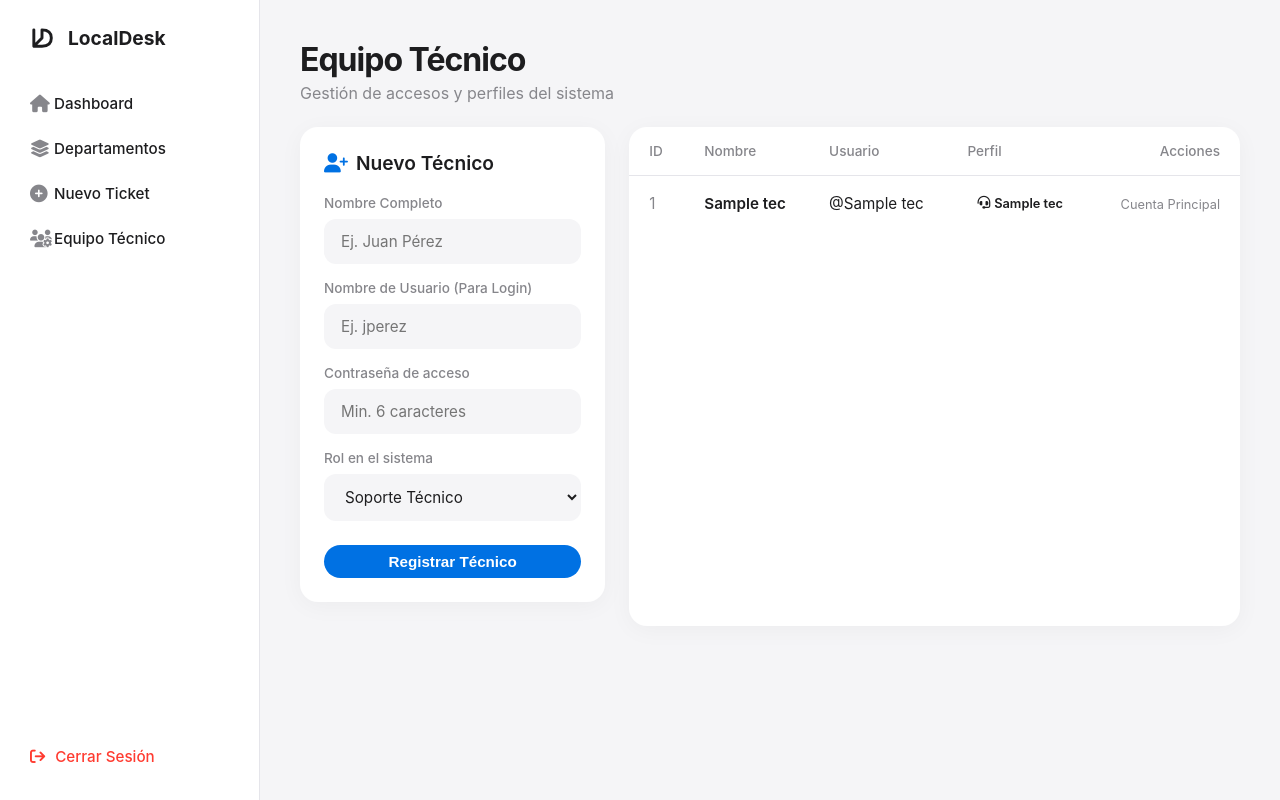
After one commit to zayfer-ux/Localdesk-lite, a Flask app: template templates/tecnicos.html in a window 1280 px wide. The commit adds this page. Run offline with Flask 3, Linux system fonts and the light colour scheme; the template is opened without the code that fills it: most values are stand-ins (such as "Sample title", 1, 10 or a date in 2020).

Commit message:
feat: Nuevo sistema de equipo tecnico

```diff
--- a/app.py
+++ b/app.py
@@ -15,6 +15,7 @@ from reportlab.lib.pagesizes import letter
 from reportlab.platypus import SimpleDocTemplate, Paragraph, Spacer, Table, TableStyle
 from reportlab.lib.styles import getSampleStyleSheet, ParagraphStyle
 from reportlab.lib import colors
+from werkzeug.security import check_password_hash, generate_password_hash
 
 load_dotenv()
 url = os.getenv("TURSO_DATABASE_URL")
@@ -289,5 +290,55 @@ def detalle_area(nombre_area):
 
     return render_template('area_detalle.html', incidencias=incidencias, area=nombre_area)
 
+# ==========================================
+# RUTAS DE GESTIÓN DE TÉCNICOS (USUARIOS)
+# ==========================================
+@app.route('/tecnicos', methods=['GET', 'POST'])
+@login_required
+def gestion_tecnicos():
+    # Solo permitimos ver esta pantalla si es una solicitud GET o POST válida
+    cliente = libsql_client.create_client_sync(url=url, auth_token=token)
+
+    if request.method == 'POST':
+        nombre = request.form.get('nombre')
+        usuario_nick = request.form.get('usuario')
+        password = request.form.get('password')
+        rol = request.form.get('rol')
+
+        # Encriptamos la contraseña antes de guardarla (Seguridad)
+        password_segura = generate_password_hash(password)
+
+        try:
+            sql = "INSERT INTO usuarios (nombre, usuario, password, rol) VALUES (?, ?, ?, ?)"
+            cliente.execute(sql, (nombre, usuario_nick, password_segura, rol))
+        except Exception as e:
+            print(f"Error al registrar técnico: {e}")
+
+        return redirect(url_for('gestion_tecnicos'))
+
+    # Si es GET, mostramos la lista de técnicos registrados
+    try:
+        resultado = cliente.execute("SELECT id, nombre, usuario, rol FROM usuarios ORDER BY id DESC")
+        tecnicos = resultado.rows
+    except Exception as e:
+        tecnicos = []
+
+    cliente.close()
+    return render_template('tecnicos.html', tecnicos=tecnicos)
+
+
+@app.route('/eliminar_tecnico/<int:id>', methods=['POST'])
+@login_required
+def eliminar_tecnico(id):
+    try:
+        cliente = libsql_client.create_client_sync(url=url, auth_token=token)
+        # Evitamos que el admin principal (ID 1) se elimine por accidente
+        if id != 1:
+            cliente.execute("DELETE FROM usuarios WHERE id = ?", (id,))
+        cliente.close()
+    except Exception as e:
+        print(f"Error al eliminar técnico: {e}")
+    return redirect(url_for('gestion_tecnicos'))
+
 if __name__ == '__main__':
     app.run(debug=True)
--- a/templates/base.html
+++ b/templates/base.html
@@ -6,13 +6,10 @@
     <meta name="viewport" content="width=device-width, initial-scale=1.0">
     <title>LocalDesk - Soporte Técnico</title>
 
-    <!-- Iconos de FontAwesome -->
     <link rel="stylesheet" href="https://cdnjs.cloudflare.com/ajax/libs/font-awesome/6.4.0/css/all.min.css">
-    <!-- Tu archivo CSS principal -->
     <link rel="stylesheet" href="{{ url_for('static', filename='style.css') }}">
 
     <style>
-        /* Estructura del Menú Lateral (Sidebar) estilo Apple HIG */
         :root {
             --sidebar-width: 260px;
         }
@@ -107,7 +104,6 @@
             background-color: rgba(255, 59, 48, 0.1);
         }
 
-        /* Contenedor del contenido dinámico */
         .main-content {
             flex-grow: 1;
             margin-left: var(--sidebar-width);
@@ -121,9 +117,7 @@
 
 <body>
 
-    <!-- MENÚ LATERAL (SIDEBAR) -->
     <aside class="sidebar">
-        <!-- Logo Vectorial -->
         <div class="brand">
             <svg width="28" height="28" viewBox="0 0 24 24" fill="none" stroke="currentColor" stroke-width="2.5"
                 stroke-linecap="round" stroke-linejoin="round">
@@ -132,35 +126,28 @@
             LocalDesk
         </div>
 
-        <!-- Enlaces de Navegación -->
         <ul class="nav-menu">
             <li class="nav-item">
-                <a href="/" class="nav-link">
-                    <i class="fa-solid fa-house"></i> Dashboard
-                </a>
+                <a href="/" class="nav-link"><i class="fa-solid fa-house"></i> Dashboard</a>
+            </li>
+            <li class="nav-item">
+                <a href="/areas" class="nav-link"><i class="fa-solid fa-layer-group"></i> Departamentos</a>
+            </li>
+            <li class="nav-item">
+                <a href="/nuevo" class="nav-link"><i class="fa-solid fa-plus-circle"></i> Nuevo Ticket</a>
             </li>
 
-            <!-- EL NUEVO BOTÓN DE DEPARTAMENTOS -->
+            <!-- NUEVO BOTÓN AGREGADO -->
             <li class="nav-item">
-                <a href="/areas" class="nav-link">
-                    <i class="fa-solid fa-layer-group"></i> Departamentos
-                </a>
-            </li>
-
-            <li class="nav-item">
-                <a href="/nuevo" class="nav-link">
-                    <i class="fa-solid fa-plus-circle"></i> Nuevo Ticket
-                </a>
+                <a href="/tecnicos" class="nav-link"><i class="fa-solid fa-users-gear"></i> Equipo Técnico</a>
             </li>
         </ul>
 
-        <!-- Botón de Salida -->
         <a href="/logout" class="logout-btn">
             <i class="fa-solid fa-arrow-right-from-bracket" style="margin-right: 10px;"></i> Cerrar Sesión
         </a>
     </aside>
 
-    <!-- AQUÍ SE INYECTAN LAS DEMÁS PANTALLAS (index, detalle, areas, etc.) -->
     <main class="main-content">
         {% block content %}
         {% endblock %}
--- /dev/null
+++ b/templates/tecnicos.html
@@ -0,0 +1,96 @@
+{% extends "base.html" %}
+
+{% block content %}
+<div class="d-flex-between mb-4">
+    <div>
+        <h1 style="font-size: 2rem; font-weight: 700; letter-spacing: -1px;">Equipo Técnico</h1>
+        <p style="color: var(--apple-text-secondary); margin-top: 4px;">Gestión de accesos y perfiles del sistema</p>
+    </div>
+</div>
+
+<div style="display: grid; grid-template-columns: 1fr 2fr; gap: 24px;">
+
+    <!-- COLUMNA IZQUIERDA: FORMULARIO -->
+    <div class="apple-card" style="height: fit-content;">
+        <h2 style="font-size: 1.2rem; font-weight: 600; margin-bottom: 20px;">
+            <i class="fa-solid fa-user-plus text-blue" style="margin-right: 8px;"></i>Nuevo Técnico
+        </h2>
+
+        <form action="/tecnicos" method="POST">
+            <label class="apple-label">Nombre Completo</label>
+            <input type="text" name="nombre" class="apple-input" placeholder="Ej. Juan Pérez" required
+                style="margin-bottom: 16px; width: 100%;">
+
+            <label class="apple-label">Nombre de Usuario (Para Login)</label>
+            <input type="text" name="usuario" class="apple-input" placeholder="Ej. jperez" required
+                style="margin-bottom: 16px; width: 100%;">
+
+            <label class="apple-label">Contraseña de acceso</label>
+            <input type="password" name="password" class="apple-input" placeholder="Min. 6 caracteres" required
+                style="margin-bottom: 16px; width: 100%;">
+
+            <label class="apple-label">Rol en el sistema</label>
+            <select name="rol" class="apple-input" style="margin-bottom: 24px; width: 100%;">
+                <option value="Soporte Técnico">Soporte Técnico</option>
+                <option value="Administrador">Administrador</option>
+            </select>
+
+            <button type="submit" class="btn-apple" style="width: 100%;">
+                Registrar Técnico
+            </button>
+        </form>
+    </div>
+
+    <!-- COLUMNA DERECHA: TABLA DE USUARIOS -->
+    <div class="apple-table-container" style="margin-top: 0;">
+        <table class="apple-table">
+            <thead>
+                <tr>
+                    <th>ID</th>
+                    <th>Nombre</th>
+                    <th>Usuario</th>
+                    <th>Perfil</th>
+                    <th style="text-align: right;">Acciones</th>
+                </tr>
+            </thead>
+            <tbody>
+                {% for tec in tecnicos %}
+                <tr>
+                    <td style="color: var(--apple-text-secondary);">{{ tec[0] }}</td>
+                    <td style="font-weight: 600;">{{ tec[1] }}</td>
+                    <td>@{{ tec[2] }}</td>
+                    <td>
+                        {% if tec[3] == 'Administrador' or tec[3] == 'Admin' %}
+                        <span class="badge badge-orange"><i class="fa-solid fa-crown" style="margin-right: 4px;"></i>{{
+                            tec[3] }}</span>
+                        {% else %}
+                        <span class="badge badge-blue"><i class="fa-solid fa-headset" style="margin-right: 4px;"></i>{{
+                            tec[3] }}</span>
+                        {% endif %}
+                    </td>
+                    <td style="text-align: right;">
+                        {% if tec[0] != 1 %}
+                        <form action="/eliminar_tecnico/{{ tec[0] }}" method="POST"
+                            onsubmit="return confirm('¿Seguro que deseas revocar el acceso a este técnico?');">
+                            <button type="submit" class="btn-apple"
+                                style="background-color: var(--apple-red); padding: 6px 12px; font-size: 0.85rem;">
+                                <i class="fa-solid fa-user-xmark"></i>
+                            </button>
+                        </form>
+                        {% else %}
+                        <span style="font-size: 0.8rem; color: var(--apple-text-secondary);">Cuenta Principal</span>
+                        {% endif %}
+                    </td>
+                </tr>
+                {% else %}
+                <tr>
+                    <td colspan="5" style="text-align: center; padding: 40px; color: var(--apple-text-secondary);">
+                        No hay técnicos registrados.
+                    </td>
+                </tr>
+                {% endfor %}
+            </tbody>
+        </table>
+    </div>
+</div>
+{% endblock %}
```
